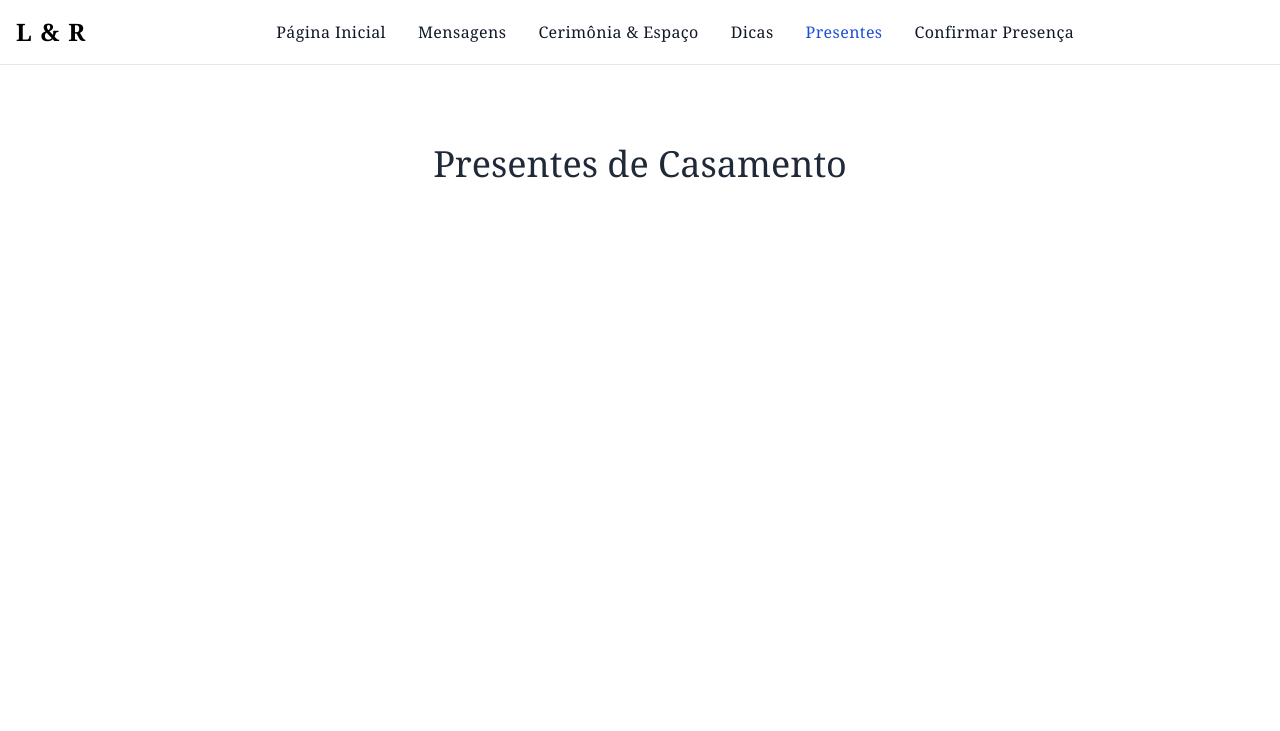
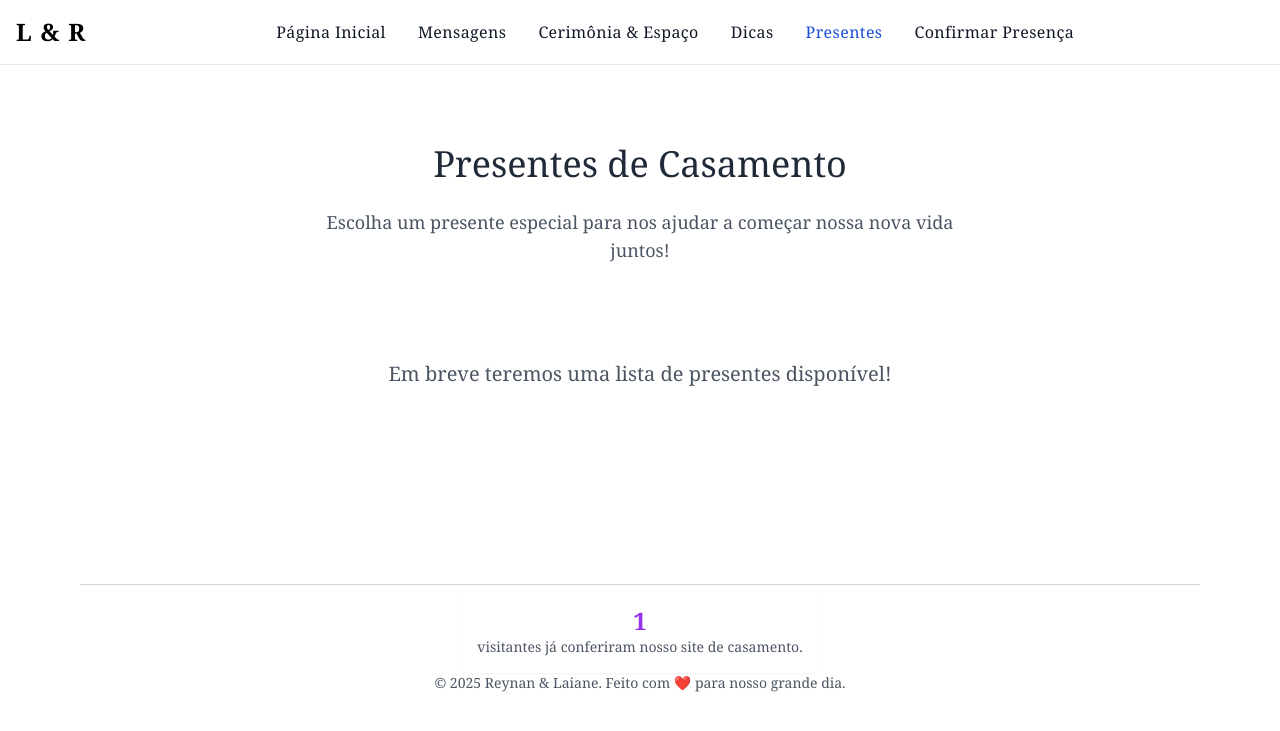
Before and after one commit to reynanc/site_de_casamento, a Django app: page /lista-presentes/ in a window 1280 px wide. Shown: the top 731 px of the page. Run offline with Django 5.2, Linux system fonts and the light colour scheme; data comes from the database, SQL or seed files in the repository; data that the repository does not hold is empty; some libraries are stand-ins or nearby versions.

Commit message:
Implementação no site com mercado pago

```diff
--- a/Casamento/settings.py
+++ b/Casamento/settings.py
@@ -48,6 +48,7 @@ MIDDLEWARE = [
     'django.contrib.auth.middleware.AuthenticationMiddleware',
     'django.contrib.messages.middleware.MessageMiddleware',
     'django.middleware.clickjacking.XFrameOptionsMiddleware',
+    'app_casamento.middleware.VisitanteMiddleware',
 ]
 
 ROOT_URLCONF = 'Casamento.urls'
--- a/Casamento/urls.py
+++ b/Casamento/urls.py
@@ -1,6 +1,8 @@
 from django.contrib import admin
 from django.urls import path
 from app_casamento import views
+from django.conf import settings
+from django.conf.urls.static import static
 
 urlpatterns = [
     path('admin/', admin.site.urls),
@@ -10,4 +12,8 @@ urlpatterns = [
     path('dicas/', views.dicas, name='dicas'),
     path('lista-presentes/', views.lista_presentes, name='lista_presentes'),
     path('mensagens/', views.mensagens, name='mensagens'),
+    path('presentes/comprar/<int:presente_id>/', views.comprar_presente, name='comprar_presente'),
 ]
+
+if settings.DEBUG:
+    urlpatterns += static(settings.MEDIA_URL, document_root=settings.MEDIA_ROOT)
--- a/app_casamento/templates/lista_presentes.html
+++ b/app_casamento/templates/lista_presentes.html
@@ -2,11 +2,76 @@
 {% load static %}
 
 {% block content %}
-
-    <div class="max-w-4xl mx-auto px-4 py-16">
-        <div class="mt-20 max-w-2xl mx-auto text-center">
-            <h2 class="text-4xl font-serif text-gray-800 mb-6">Presentes de Casamento</h2>
-        </div>
+<div class="max-w-6xl mx-auto px-4 py-16">
+    <div class="mt-20 max-w-2xl mx-auto text-center mb-12">
+        <h2 class="text-4xl font-serif text-gray-800 mb-6">Presentes de Casamento</h2>
+        <p class="text-lg text-gray-600">Escolha um presente especial para nos ajudar a começar nossa nova vida juntos!</p>
     </div>
 
+    {% if presentes_por_categoria %}
+        {% for categoria, presentes in presentes_por_categoria.items %}
+        <div class="mb-12">
+            <h3 class="text-2xl font-serif text-gray-800 mb-6 border-b-2 border-purple-200 pb-2">{{ categoria }}</h3>
+
+            <div class="grid grid-cols-1 md:grid-cols-2 lg:grid-cols-3 gap-6">
+                {% for presente in presentes %}
+                <div class="bg-white rounded-lg shadow-md overflow-hidden hover:shadow-lg transition-shadow duration-300">
+                    {% if presente.imagem %}
+                    <div class="h-64 w-full overflow-hidden">
+                        <img src="{{ presente.imagem.url }}" alt="{{ presente.nome }}" class="w-full h-64 object-contain">
+                    </div>
+                    {% else %}
+                    <div class="w-full h-64 bg-gray-200 flex items-center justify-center">
+                        <span class="text-gray-500">Sem imagem</span>
+                    </div>
+                    {% endif %}
+
+                    <div class="p-6">
+                        <h4 class="text-xl font-semibold text-gray-800 mb-2">{{ presente.nome }}</h4>
+
+                        {% if presente.descricao %}
+                        <p class="text-gray-600 mb-4 text-sm">{{ presente.descricao|truncatewords:15 }}</p>
+                        {% endif %}
+
+                        <div class="flex items-center justify-between mb-4">
+                            <span class="text-2xl font-bold text-purple-600">R$ {{ presente.preco }}</span>
+                            {% if presente.quantidade > 0 %}
+                                <span class="text-sm text-green-600 font-medium">{{ presente.quantidade }} disponível{{ presente.quantidade|pluralize:",eis" }}</span>
+                            {% else %}
+                                <span class="text-sm text-red-600 font-medium bg-red-100 px-2 py-1 rounded">Esgotado</span>
+                            {% endif %}
+                        </div>
+
+                        <div class="flex gap-2">
+                            {% if presente.quantidade > 0 %}
+                                <a href="{% url 'comprar_presente' presente.id %}"
+                                   class="flex-1 bg-purple-600 text-white px-4 py-2 rounded-lg hover:bg-purple-700 transition-colors duration-300 text-center">
+                                    Presentear
+                                </a>
+                            {% else %}
+                                <button disabled
+                                        class="flex-1 bg-gray-400 text-white px-4 py-2 rounded-lg cursor-not-allowed text-center">
+                                    Esgotado
+                                </button>
+                            {% endif %}
+
+                            {% if presente.link_produto %}
+                            <a href="{{ presente.link_produto }}" target="_blank"
+                               class="px-4 py-2 border border-purple-600 text-purple-600 rounded-lg hover:bg-purple-50 transition-colors duration-300">
+                                Ver
+                            </a>
+                            {% endif %}
+                        </div>
+                    </div>
+                </div>
+                {% endfor %}
+            </div>
+        </div>
+        {% endfor %}
+    {% else %}
+        <div class="text-center py-12">
+            <p class="text-xl text-gray-600">Em breve teremos uma lista de presentes disponível!</p>
+        </div>
+    {% endif %}
+</div>
 {% endblock %}
--- a/app_casamento/views.py
+++ b/app_casamento/views.py
@@ -1,10 +1,24 @@
-from django.shortcuts import render, redirect
+from django.shortcuts import render, redirect, get_object_or_404
 from django.contrib import messages
-from .forms import ConvidadosForm, PartidaForm, PresensaForm
-from .models import Convidados, Presencas
+from django.http import JsonResponse, HttpResponse
+from django.views.decorators.csrf import csrf_exempt
+from django.views.decorators.http import require_POST
+from django.conf import settings
+import mercadopago
+import json
+from .forms import ConvidadosForm, PartidaForm, PresensaForm, CompraForm
+from .models import Convidados, Presencas, Visitante, Presente, CompraPresente
+from .api_mercado_pago import criar_pagamento_presente
+
+def get_contador_visitantes():
+    """Função para obter o número total de visitantes únicos"""
+    return Visitante.objects.count()
 
 def home(request):
-    return render(request, 'home.html')
+    context = {
+        'total_visitantes': get_contador_visitantes()
+    }
+    return render(request, 'home.html', context)
 
 def cerimonia_espaco(request):
     form = PartidaForm()
@@ -18,10 +32,13 @@ def cerimonia_espaco(request):
         'data': '13 de dezembro de 2025'
     }
 
-    return render(request, 'cerimonia_espaco.html', {
+    context = {
         'form': form,
-        'local_evento': local_evento
-    })
+        'local_evento': local_evento,
+        'total_visitantes': get_contador_visitantes()
+    }
+
+    return render(request, 'cerimonia_espaco.html', context)
 
 def confirmar_presenca(request):
     if request.method == 'POST':
@@ -33,13 +50,182 @@ def confirmar_presenca(request):
     else:
         form = PresensaForm()
 
-    return render(request, 'confirmar_presenca.html', {'form': form})
+    context = {
+        'form': form,
+        'total_visitantes': get_contador_visitantes()
+    }
+
+    return render(request, 'confirmar_presenca.html', context)
 
 def dicas(request):
-    return render(request, 'dicas.html')
+    context = {
+        'total_visitantes': get_contador_visitantes()
+    }
+    return render(request, 'dicas.html', context)
 
 def lista_presentes(request):
-    return render(request, 'lista_presentes.html')
+    compra_id = request.GET.get('compra_id')
+    status = request.GET.get('status')
+
+    if compra_id and status == 'approved':
+        try:
+            compra = CompraPresente.objects.get(id=compra_id)
+            compra.status = 'aprovado'
+            compra.save()
+
+            # Diminuir quantidade do presente
+            if compra.presente.quantidade > 0:
+                compra.presente.quantidade -= 1
+                compra.presente.save()
+
+            messages.success(request, f'Pagamento aprovado! Obrigado por presentear {compra.presente.nome}!')
+        except CompraPresente.DoesNotExist:
+            messages.error(request, 'Compra não encontrada.')
+
+    # Mostrar todos os presentes, incluindo os esgotados
+    presentes = Presente.objects.all().order_by('categoria', 'nome')
+
+    # Agrupar presentes por categoria
+    presentes_por_categoria = {}
+    for presente in presentes:
+        categoria = presente.get_categoria_display()
+        if categoria not in presentes_por_categoria:
+            presentes_por_categoria[categoria] = []
+        presentes_por_categoria[categoria].append(presente)
+
+    context = {
+        'presentes_por_categoria': presentes_por_categoria,
+        'total_visitantes': get_contador_visitantes()
+    }
+    return render(request, 'lista_presentes.html', context)
+
+def comprar_presente(request, presente_id):
+    presente = get_object_or_404(Presente, id=presente_id, quantidade__gt=0)
+
+    if request.method == 'POST':
+        form = CompraForm(request.POST)
+        if form.is_valid():
+            compra = form.save(commit=False)
+            compra.presente = presente
+            compra.save()
+
+            try:
+                link_retorno = f'http://127.0.0.1:8000/lista-presentes/?compra_id={compra.id}&status=approved'
+                link_pagamento, id_pagamento = criar_pagamento_presente(presente, link_retorno)
+
+                compra.preference_id = id_pagamento
+                compra.save()
+
+                return redirect(link_pagamento)
+
+            except Exception as e:
+                messages.error(request, f'Erro ao processar pagamento: {str(e)}')
+    else:
+        form = CompraForm()
+
+    context = {
+        'presente': presente,
+        'form': form,
+        'total_visitantes': get_contador_visitantes()
+    }
+    return render(request, 'comprar_presente.html', context)
+
+def pagamento_sucesso(request):
+    compra_id = request.GET.get('compra_id')
+    if compra_id:
+        try:
+            compra = CompraPresente.objects.get(id=compra_id)
+            compra.status = 'aprovado'
+            compra.save()
+
+            # Diminuir quantidade do presente
+            if compra.presente.quantidade > 0:
+                compra.presente.quantidade -= 1
+                compra.presente.save()
+
+            messages.success(request, f'Pagamento aprovado! Obrigado por presentear {compra.presente.nome}!')
+        except CompraPresente.DoesNotExist:
+            messages.error(request, 'Compra não encontrada.')
+
+    return render(request, 'pagamento_resultado.html', {
+        'status': 'sucesso',
+        'total_visitantes': get_contador_visitantes()
+    })
+
+def pagamento_falha(request):
+    compra_id = request.GET.get('compra_id')
+    if compra_id:
+        try:
+            compra = CompraPresente.objects.get(id=compra_id)
+            compra.status = 'rejeitado'
+            compra.save()
+        except CompraPresente.DoesNotExist:
+            pass
+
+    messages.error(request, 'Pagamento não foi aprovado. Tente novamente.')
+    return render(request, 'pagamento_resultado.html', {
+        'status': 'falha',
+        'total_visitantes': get_contador_visitantes()
+    })
+
+def pagamento_pendente(request):
+    compra_id = request.GET.get('compra_id')
+    if compra_id:
+        try:
+            compra = CompraPresente.objects.get(id=compra_id)
+            compra.status = 'pendente'
+            compra.save()
+        except CompraPresente.DoesNotExist:
+            pass
+
+    messages.info(request, 'Pagamento está sendo processado. Você receberá uma confirmação em breve.')
+    return render(request, 'pagamento_resultado.html', {
+        'status': 'pendente',
+        'total_visitantes': get_contador_visitantes()
+    })
+
+@csrf_exempt
+@require_POST
+def webhook_mercadopago(request):
+    try:
+        data = json.loads(request.body)
+
+        if data.get('type') == 'payment':
+            payment_id = data['data']['id']
+
+            # Configurar SDK
+            sdk = mercadopago.SDK(settings.MERCADOPAGO_ACCESS_TOKEN)
+
+            # Buscar informações do pagamento
+            payment_info = sdk.payment().get(payment_id)
+
+            if payment_info['status'] == 200:
+                payment_data = payment_info['response']
+                external_reference = payment_data.get('external_reference')
+
+                if external_reference:
+                    try:
+                        compra = CompraPresente.objects.get(id=external_reference)
+                        compra.payment_id = payment_id
+
+                        # Atualizar status baseado no status do pagamento
+                        if payment_data['status'] == 'approved':
+                            compra.status = 'aprovado'
+                            if compra.presente.quantidade > 0:
+                                compra.presente.quantidade -= 1
+                                compra.presente.save()
+                        elif payment_data['status'] == 'rejected':
+                            compra.status = 'rejeitado'
+                        elif payment_data['status'] in ['pending', 'in_process']:
+                            compra.status = 'pendente'
+
+                        compra.save()
+                    except CompraPresente.DoesNotExist:
+                        pass
+
+        return HttpResponse(status=200)
+    except Exception as e:
+        return HttpResponse(status=400)
 
 def mensagens(request):
     if request.method == 'POST':
@@ -54,7 +240,10 @@ def mensagens(request):
     # Buscar todas as mensagens do banco de dados
     mensagens_enviadas = Convidados.objects.all().order_by('-criado_em')
 
-    return render(request, 'mensagens.html', {
+    context = {
         'form': form,
-        'mensagens_enviadas': mensagens_enviadas
-    })
+        'mensagens_enviadas': mensagens_enviadas,
+        'total_visitantes': get_contador_visitantes()
+    }
+
+    return render(request, 'mensagens.html', context)
--- a/templates/base.html
+++ b/templates/base.html
@@ -15,6 +15,7 @@
         {% block content %}
         {% endblock %}
     </main>
+    {% include 'footer.html' %}
     <script src="{% static 'js/base.js' %}"></script>
 </body>
 </html>
--- /dev/null
+++ b/templates/footer.html
@@ -0,0 +1,21 @@
+{% load static %}
+
+<footer class="bg-gradient-to-r py-8 mt-12">
+    <div class="max-w-6xl mx-auto px-4">
+        <!-- Linha de Separação -->
+        <hr class="my-1 border-gray-300">
+
+        <!-- Centralizado -->
+        <div class="flex justify-center">
+            <div class="bg-white rounded-lg p-4 shadow-sm text-center font-serif">
+                <div class="text-2xl font-bold text-purple-600">{{ total_visitantes|default:0 }}</div>
+                <div class="text-sm text-gray-600">visitantes já conferiram nosso site de casamento.</div>
+            </div>
+        </div>
+
+        <!-- Copyright -->
+        <div class="text-center text-sm text-gray-600 font-serif">
+            <p>&copy; 2025 Reynan & Laiane. Feito com ❤️ para nosso grande dia.</p>
+        </div>
+    </div>
+</footer>
```
Also changed, not shown: app_casamento/admin.py (+27 -0 lines), app_casamento/api_mercado_pago.py (added, +27 -0 lines), app_casamento/forms.py (+46 -4 lines), app_casamento/middleware.py (added, +28 -0 lines), app_casamento/models.py (+78 -0 lines), app_casamento/templates/comprar_presente.html (added, +67 -0 lines), app_casamento/templates/confirmar_presenca.html (+41 -15 lines), app_casamento/migrations/0007_visitante.py (added), app_casamento/migrations/0008_presente_comprapresente.py (added), app_casamento/migrations/0009_remove_presente_disponivel_presente_quantidade.py (added), media/presentes/3614220_1.jpeg (added), media/presentes/forno.jpg (added), media/presentes/sanduicheira-mondial-s12-110v-1.jpeg (added).
